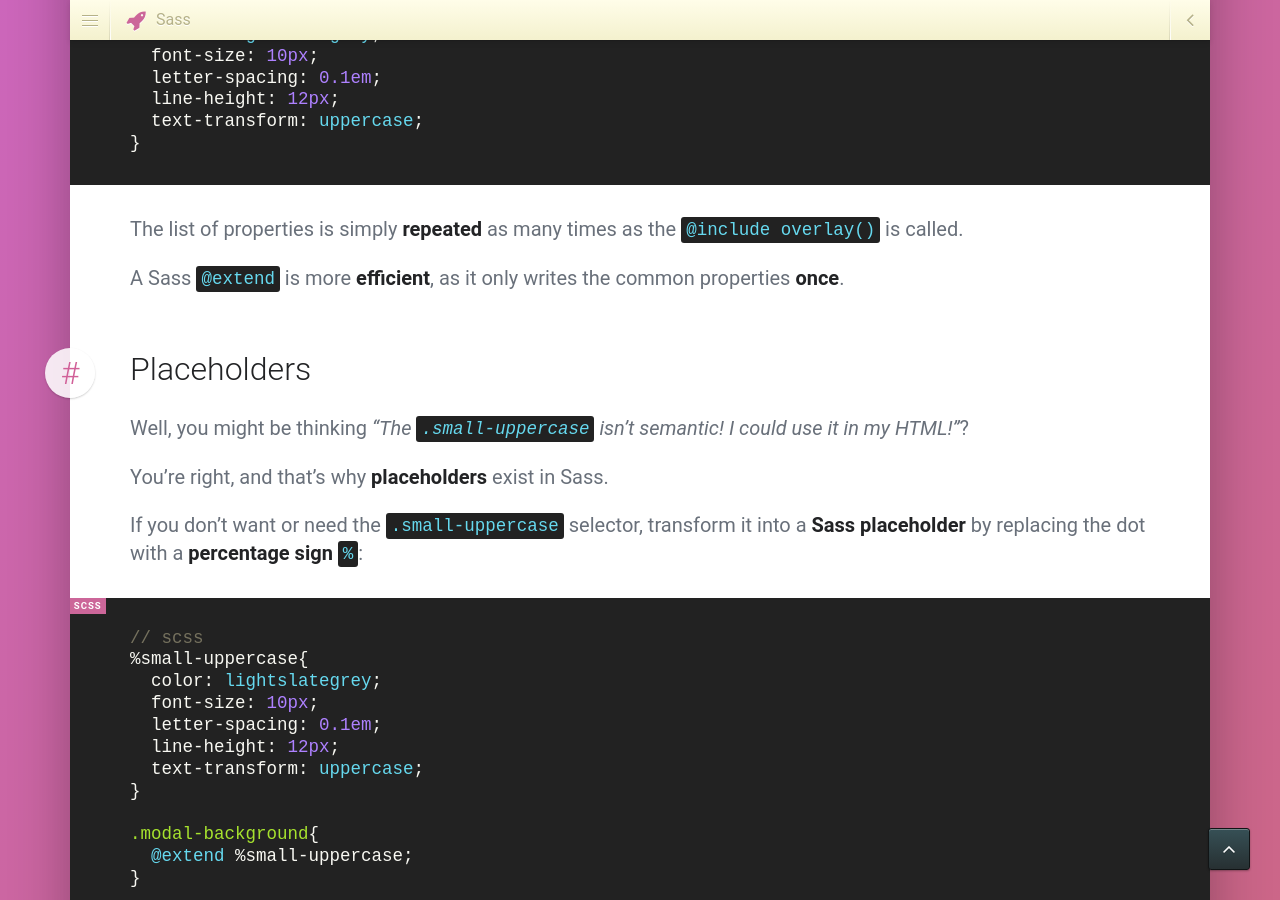
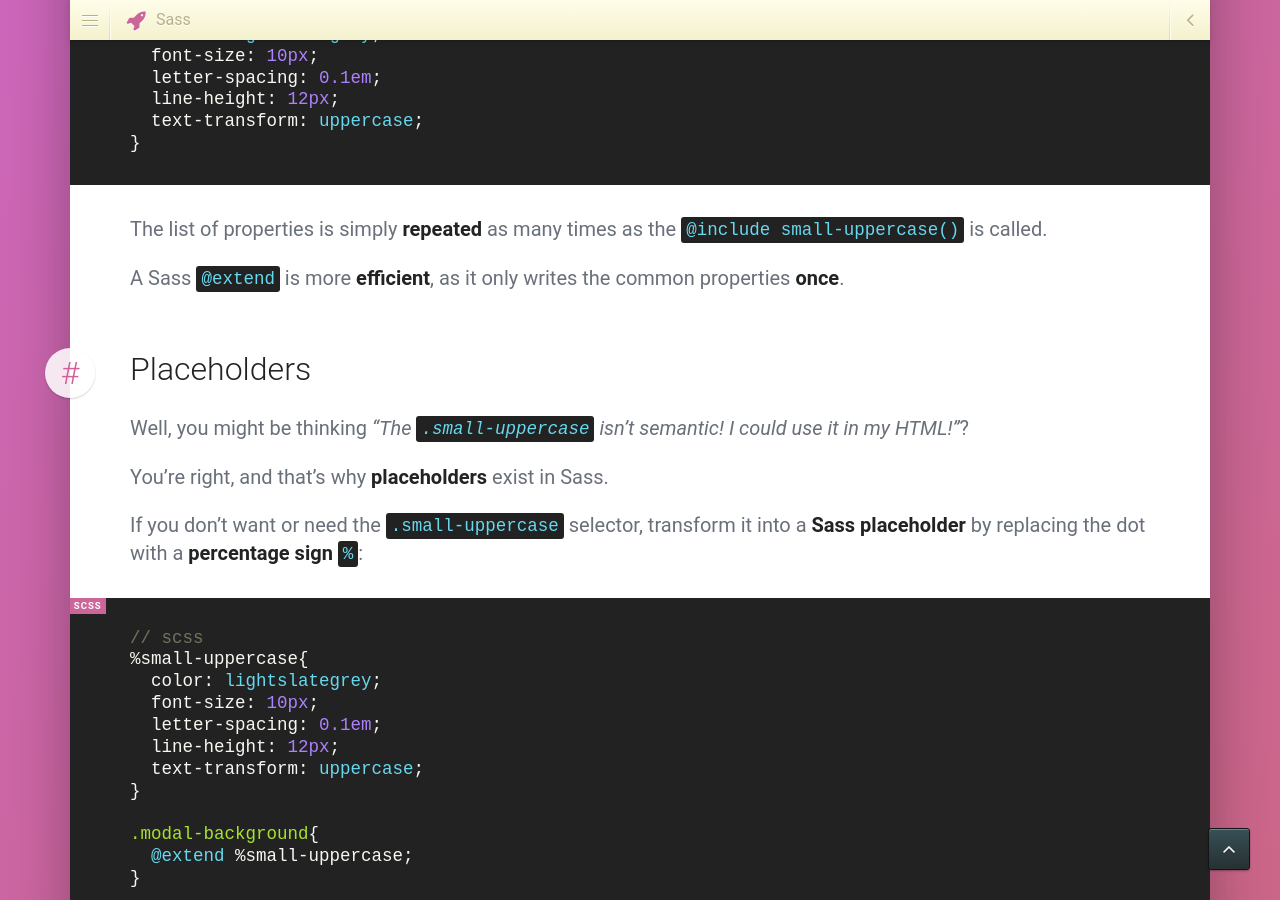
Before and after one commit to jgthms/marksheet, a Jekyll site: the page built from _posts/2015-09-06-sass-extend.md, in a window 1280 px wide and 900 px high, scrolled down 4523 px. Built offline with Jekyll 4.4.1, drawn with Linux system fonts in a browser that asks for light colours; nearby versions of some CDN libraries; comment, search, counter and statistics services are not loaded; some of the changed text lies outside the part shown.

Commit message:
Update 2015-09-06-sass-extend.md
I believe this is what you probably meant here. (?)

```diff
--- a/_posts/2015-09-06-sass-extend.md
+++ b/_posts/2015-09-06-sass-extend.md
@@ -117,7 +117,7 @@ There are 2 differences:
 * The `@extend` rule **doesn't** have parameters. Mixins do.
 * The `@extend` rule **does** combine selectors. Mixins don't.
 
-Let's reuse our [overlay mixin](/sass-mixins.html#syntax), and also write a `.overlay` rule:
+Let's reuse our [overlay mixin](/sass-mixins.html#syntax), and also write a `.small-uppercase` rule:
 
 {% highlight scss %}
 // scss
@@ -168,7 +168,7 @@ Let's reuse our [overlay mixin](/sass-mixins.html#syntax), and also write a `.ov
 }
 {% endhighlight %}
 
-The list of properties is simply **repeated** as many times as the `@include overlay()` is called.
+The list of properties is simply **repeated** as many times as the `@include small-uppercase()` is called.
 
 A Sass `@extend` is more **efficient**, as it only writes the common properties **once**.
 
```
